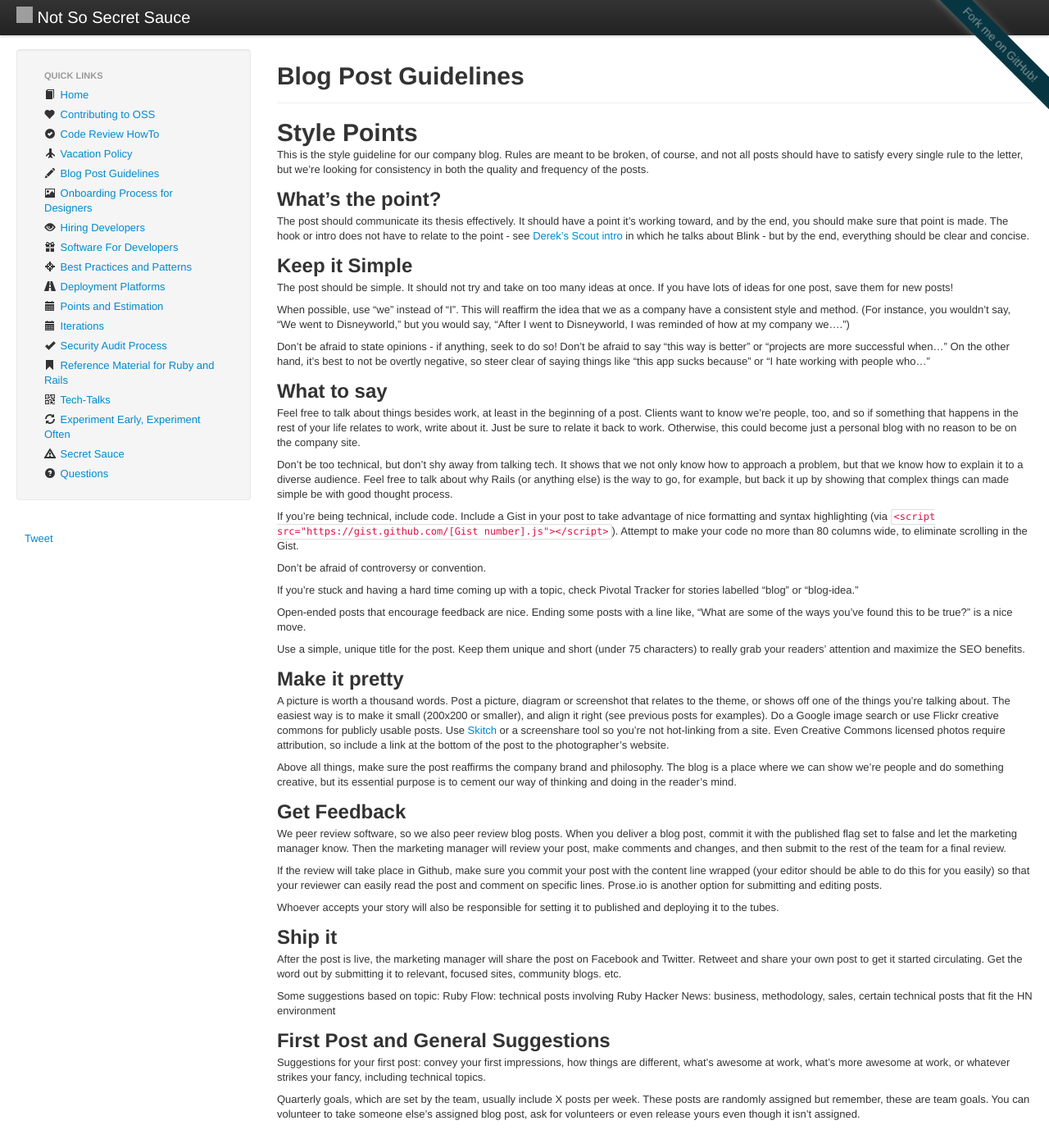
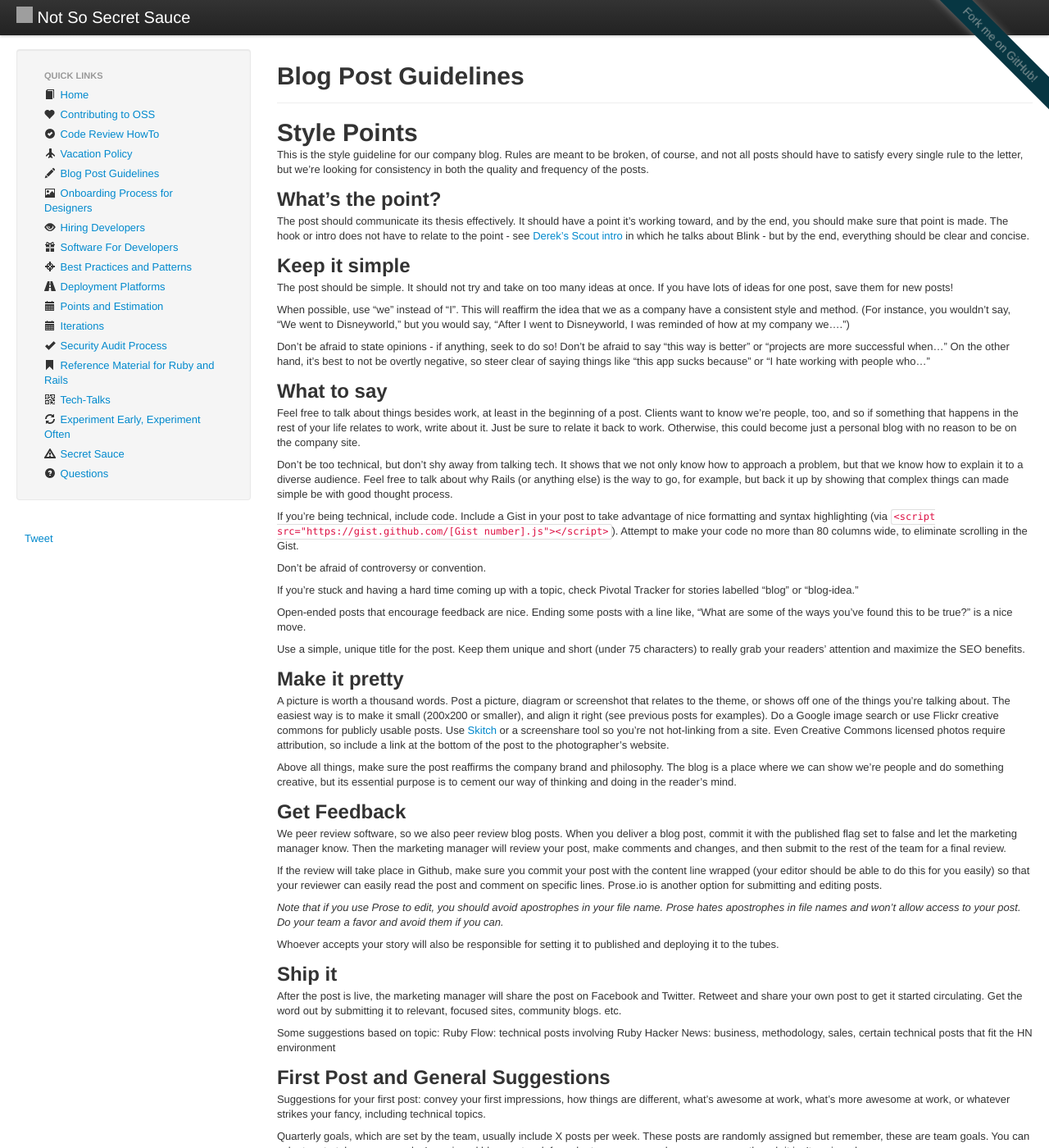
Before and after one commit to daveworth/not-so-secret-sauce, a Jekyll site: the page built from topics/blog-post-guidelines.md, in a window 1280 px wide and 1400 px high. Shown: the whole window at 82% size. Built offline with Jekyll 4.4.1, drawn with Linux system fonts in a browser that asks for light colours; nearby versions of some CDN libraries; comment, search, counter and statistics services are not loaded; grey boxes are pictures that could not be loaded.

Commit message:
Updated topics/blog-post-guidelines.md

```diff
--- a/topics/blog-post-guidelines.md
+++ b/topics/blog-post-guidelines.md
@@ -17,7 +17,7 @@ intro](http://highgroove.com/articles/2008/01/22/web-app-service-plan-subscripti
 in which he talks about Blink - but by the end, everything should be clear and
 concise.
 
-## Keep it Simple
+## Keep it simple
 
 The post should be simple. It should not try and take on too many ideas at once.
 If you have lots of ideas for one post, save them for new posts!
@@ -77,6 +77,8 @@ blog post, commit it with the published flag set to false and let the marketing
 If the review will take place in Github, make sure you commit your post with the content line wrapped (your editor should be able to do this for you easily) so that your reviewer
 can easily read the post and comment on specific lines. Prose.io is another option for submitting and editing posts.
 
+*Note that if you use Prose to edit, you should avoid apostrophes in your file name. Prose hates apostrophes in file names and won't allow access to your post. Do your team a favor and avoid them if you can.*
+
 Whoever accepts your story will also be responsible for setting it to
 published and deploying it to the tubes.
 
```
